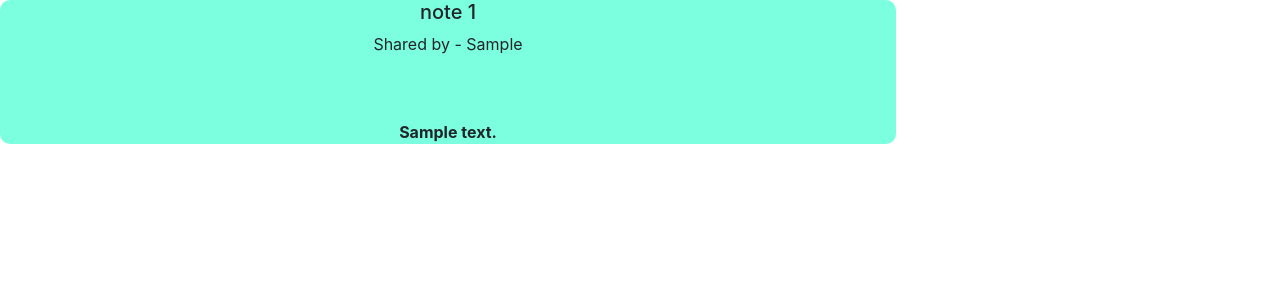
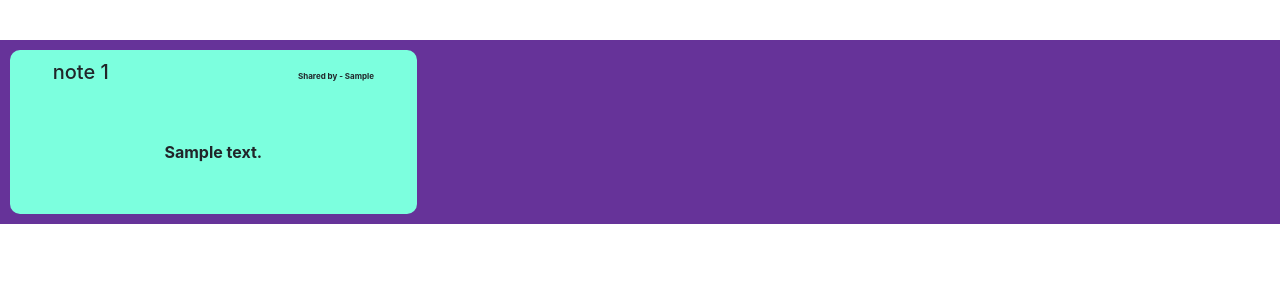
Before and after one commit to khatamirock/flask_login_DB, a Python web app: template web/templates/booklist.html in a window 1280 px wide. Shown: the part 62-362 px from the top of the page. Run offline with Jinja, Linux system fonts and the light colour scheme; the template is opened without the code that fills it: most values are stand-ins (such as "Sample title", 1, 10 or a date in 2020); some libraries are stand-ins or nearby versions.

Commit message:
Update style.css

```diff
--- a/web/static/css/style.css
+++ b/web/static/css/style.css
@@ -15,7 +15,50 @@ body {
 .notes-card {
   text-align: center;
   background: #7cffde;
-  width: 70%;
   border-radius: 10px;
+  padding: 10px 10%;
+  padding-bottom: 50px;
+  margin: 10px;
+}
+
+.notes-card .note-header {
+  font-size: .5em;
+  font-weight: bold;
+  display: -webkit-box;
+  display: -ms-flexbox;
+  display: flex;
+  -webkit-box-pack: justify;
+      -ms-flex-pack: justify;
+          justify-content: space-between;
+  -webkit-box-align: center;
+      -ms-flex-align: center;
+          align-items: center;
+}
+
+.notes-card .note-header p {
+  margin: 0 !important;
+}
+
+.card-container {
+  margin-top: 40px;
+  background-color: rebeccapurple;
+  display: -ms-grid;
+  display: grid;
+  -ms-grid-columns: 1fr 1fr 1fr;
+      grid-template-columns: 1fr 1fr 1fr;
+}
+
+@media (max-width: 768px) {
+  .card-container {
+    -ms-grid-columns: 1fr 1fr;
+        grid-template-columns: 1fr 1fr;
+  }
+}
+
+@media (max-width: 576px) {
+  .card-container {
+    -ms-grid-columns: 1fr;
+        grid-template-columns: 1fr;
+  }
 }
 /*# sourceMappingURL=style.css.map */
```
